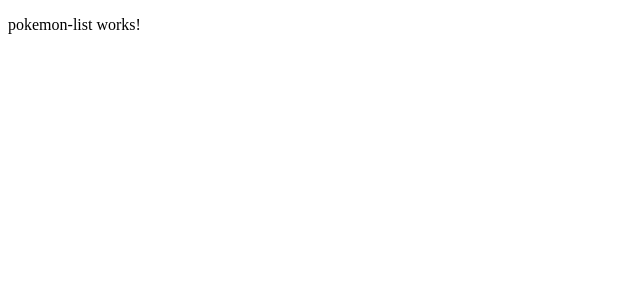
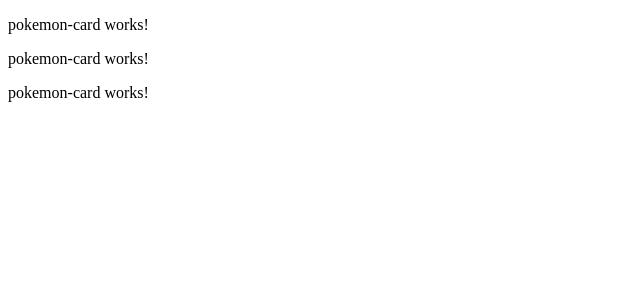
Before and after one commit to FabricaDeSinapse/fabrica-live-angular, an Angular app: page / in a window 1280 px wide. Shown: the top 300 px of the page, without its empty margins (0-640 px from the left). Built offline with nearby package versions, Linux system fonts and the light colour scheme.

Commit message:
feat: add component `pokemon-card`

```diff
--- a/src/app/app.module.ts
+++ b/src/app/app.module.ts
@@ -3,11 +3,13 @@
 
 import { AppComponent } from './app.component';
 import { PokemonListComponent } from './pokemon-list/pokemon-list.component';
+import { PokemonCardComponent } from './pokemon-card/pokemon-card.component';
 
 @NgModule({
   declarations: [
     AppComponent,
     PokemonListComponent,
+    PokemonCardComponent,
   ],
   imports: [
     BrowserModule
--- /dev/null
+++ b/src/app/pokemon-card/pokemon-card.component.html
@@ -0,0 +1 @@
+<p>pokemon-card works!</p>
--- /dev/null
+++ b/src/app/pokemon-card/pokemon-card.component.ts
@@ -0,0 +1,16 @@
+import { Component, OnInit } from '@angular/core';
+
+@Component({
+  selector: 'app-pokemon-card',
+  templateUrl: './pokemon-card.component.html',
+  styleUrls: ['./pokemon-card.component.sass'],
+})
+export class PokemonCardComponent implements OnInit {
+
+  constructor() {
+  }
+
+  ngOnInit(): void {
+  }
+
+}
--- a/src/app/pokemon-list/pokemon-list.component.html
+++ b/src/app/pokemon-list/pokemon-list.component.html
@@ -1 +1,3 @@
-<p>pokemon-list works!</p>
+<app-pokemon-card></app-pokemon-card>
+<app-pokemon-card></app-pokemon-card>
+<app-pokemon-card></app-pokemon-card>
```
Also changed, not shown: src/app/pokemon-card/pokemon-card.component.sass (added).
